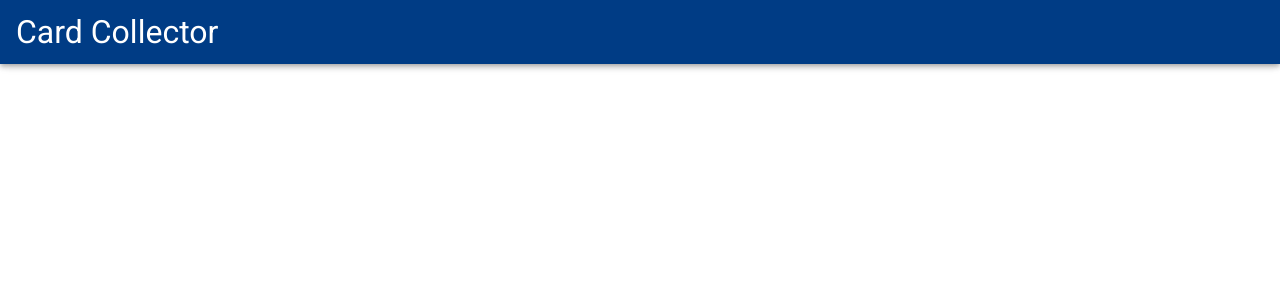
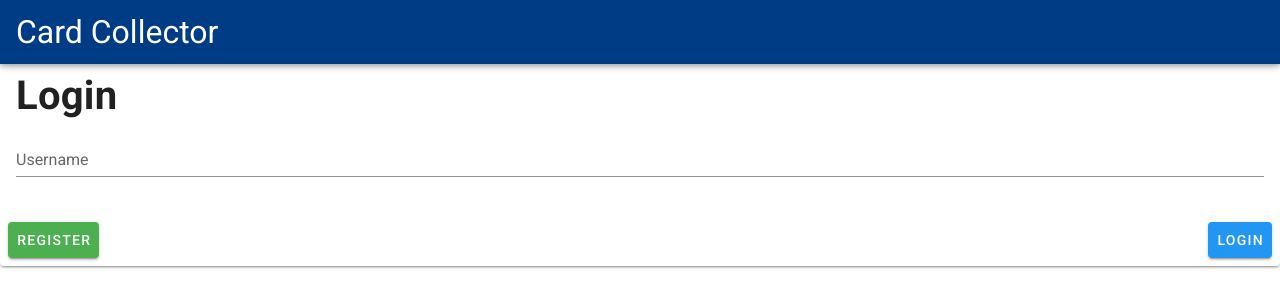
Before and after one commit to Exilliar/qr-cards-poc, a Vue app: page /login in a window 1280 px wide. Shown: the top 308 px of the page. Built offline with nearby package versions, Linux system fonts and the light colour scheme; what vue-js-modal would draw is missing.

Commit message:
#20 made the login form (only a username input nothing fancy at all) and added the store. Just need to make a guard now

```diff
--- a/package.json
+++ b/package.json
@@ -17,7 +17,8 @@
     "vue-property-decorator": "^8.4.2",
     "vue-qrcode-reader": "^2.3.13",
     "vue-router": "^3.2.0",
-    "vuetify": "^2.2.11"
+    "vuetify": "^2.2.11",
+    "vuex": "^3.6.0"
   },
   "devDependencies": {
     "@typescript-eslint/eslint-plugin": "^2.33.0",
--- a/src/main.ts
+++ b/src/main.ts
@@ -2,6 +2,7 @@ import Vue from "vue";
 import App from "./App.vue";
 import router from "./router";
 import vuetify from "./plugins/vuetify";
+import store from "./store";
 
 import VModal from "vue-js-modal";
 
@@ -11,6 +12,7 @@ Vue.use(VModal);
 
 new Vue({
   router,
+  store,
   vuetify,
   render: (h) => h(App),
 }).$mount("#app");
--- a/src/router/index.ts
+++ b/src/router/index.ts
@@ -19,6 +19,11 @@ const routes: Array<RouteConfig> = [
     name: "viewCards",
     component: () => import("@/views/ViewCards.vue"),
   },
+  {
+    path: "/login",
+    name: "login",
+    component: () => import("@/views/Login.vue"),
+  },
 ];
 
 const router = new VueRouter({
--- /dev/null
+++ b/src/store/index.ts
@@ -0,0 +1,21 @@
+import Vue from "vue";
+import Vuex from "vuex";
+
+Vue.use(Vuex);
+
+export default new Vuex.Store({
+  state: {
+    id: -1,
+  },
+  mutations: {
+    updateId(state, id: number) {
+      state.id = id;
+    },
+  },
+  actions: {
+    updateId(context, id: number) {
+      context.commit("updateId", id);
+    },
+  },
+  modules: {},
+});
--- /dev/null
+++ b/src/views/Login.vue
@@ -0,0 +1,58 @@
+<template>
+  <v-card>
+    <v-card-title>
+      <h1>Login</h1>
+    </v-card-title>
+    <v-card-text>
+      <v-form>
+        <v-text-field label="Username" v-model="username" />
+      </v-form>
+    </v-card-text>
+    <v-card-actions>
+      <Button text="Register" color="success" :onClick="submit" />
+      <v-spacer></v-spacer>
+      <Button text="Login" color="info" :onClick="submit" />
+    </v-card-actions>
+  </v-card>
+</template>
+<script lang="ts">
+import Button from "@/components/Button.vue";
+import { Vue, Component } from "vue-property-decorator";
+import Axios from "axios";
+import router from "@/router";
+
+import store from "@/store";
+
+@Component({
+  components: { Button },
+})
+export default class Login extends Vue {
+  baseUrl =
+    process.env.NODE_ENV === "production"
+      ? "https://api.debatedb.com/"
+      : "http://localhost:8000/";
+  axios = Axios.create({
+    baseURL: this.baseUrl,
+    responseType: "json",
+    headers: {
+      "Content-Type": "application/json",
+    },
+  });
+
+  username = "";
+
+  mounted() {
+    console.log("store:", store.state.id);
+  }
+
+  submit() {
+    this.axios.get(`account/${this.username}`).then((res) => {
+      console.log(res);
+      store.dispatch("updateId", res.data.id);
+      router.push({
+        name: "Home",
+      });
+    });
+  }
+}
+</script>
--- a/src/views/ViewCards.vue
+++ b/src/views/ViewCards.vue
@@ -22,13 +22,14 @@ import { CardData } from "@/models/CardData";
 
 import Axios from "axios";
 
+import store from "@/store";
+
 @Component({
   components: { CardInfo, BackButton },
 })
 export default class ViewCards extends Vue {
-  accountid = 1;
   axios = Axios.create({
-    baseURL: "http://127.0.0.1:8000/account/" + this.accountid.toString(),
+    baseURL: "http://127.0.0.1:8000/account/" + store.state.id.toString(),
   });
 
   cardData: CardData[] = [];
```
Also changed, not shown: 1 other file (tests, documents, lock files or other folders).
